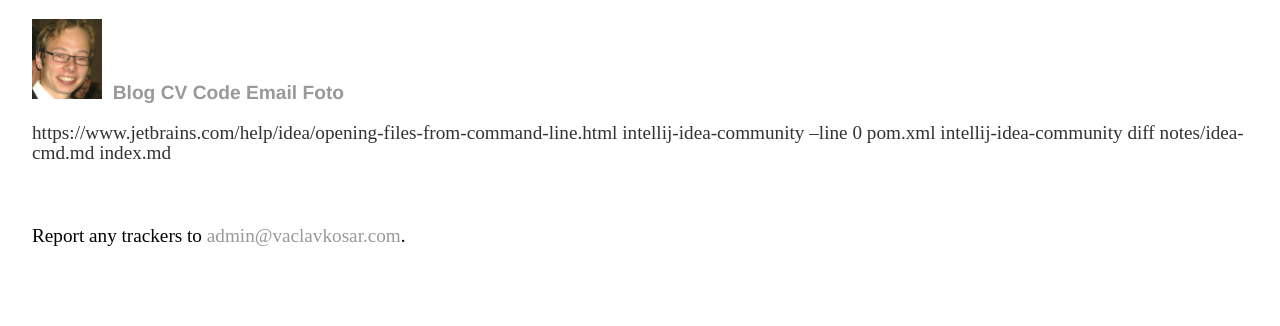
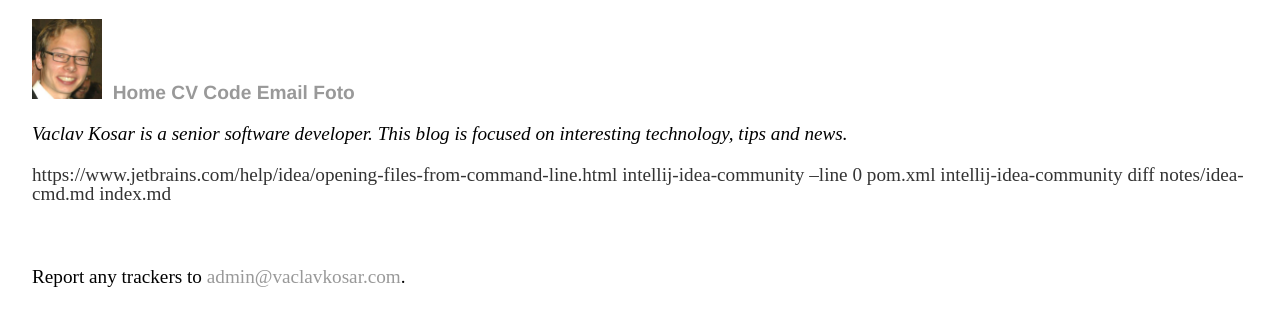
Before and after one commit to vackosar/vackosar.github.io, a Jekyll site: the page built from notes/idea-cmd.md, in a window 1280 px wide. Shown: the top 326 px of the page. Built offline with Jekyll 4.4.1, drawn with Linux system fonts in a browser that asks for light colours; our own code applies the rules of GitHub Pages for plain Markdown files.

Commit message:
improve description

```diff
--- a/_config.yml
+++ b/_config.yml
@@ -1,9 +1,9 @@
 url: https://vaclavkosar.com
 name: Vaclav Kosar
-title: Vaclav Kosar's Blog
+title: Vaclav Kosar
 author: Vaclav Kosar
-description: Personal page and a blog of Vaclav Kosar. Vaclav Kosar is a senior software developer. The blog is focused on interesting technology, tips and Vaclav's personal achievements.
-keywords: blog, personal page, software development, software, technology, tips, cv, Vaclav Kosar, Kosar, Vaclav
+description: Vaclav Kosar is a senior software developer. This blog is focused on interesting technology, tips and news.
+keywords: blog, personal page, software development, software, technology, tips, cv, Vaclav Kosar, Kosar, Vaclav, Václav Košař,Václav Košař, Václav, portfolio
 
 markdown: kramdown
 twitter_username: vackosar
--- a/_layouts/default.html
+++ b/_layouts/default.html
@@ -1,7 +1,7 @@
 <!DOCTYPE html>
 <html lang="en">
 <head>
-    <title>{{ page.title }}</title>
+    <title>{{ page.title }} | Vaclav Kosar</title>
     <link rel="stylesheet" type="text/css" href="/css/main.css">
     <meta name="description" content="{{ site.description }}">
     <meta name="keywords" content="{{ site.keywords }}">
@@ -13,12 +13,13 @@
 <nav>
     <ul>
         <li><img src="/foto1_large.png" width="70" alt="Vaclav Kosar's face photo">&nbsp;</li>
-        <li><a href="/">Blog</a></li>
+        <li><a href="/">Home</a></li>
         <li><a href="https://cz.linkedin.com/in/vaclav-kosar-47755863">CV</a></li>
         <li><a href="https://github.com/vackosar">Code</a></li>
         <li><a href="mailto:admin@vaclavkosar.com">Email</a></li>
         <li><a href="https://www.facebook.com/media/set/?set=a.634961423347049.1073741827.100004995919188&type=3">Foto</a></li>
     </ul>
+    <i>{{ site.description }}</i>
 </nav>
 <div class="container">
 
```
Also changed, not shown: index.md (+1 -1 lines), 1 other file.
